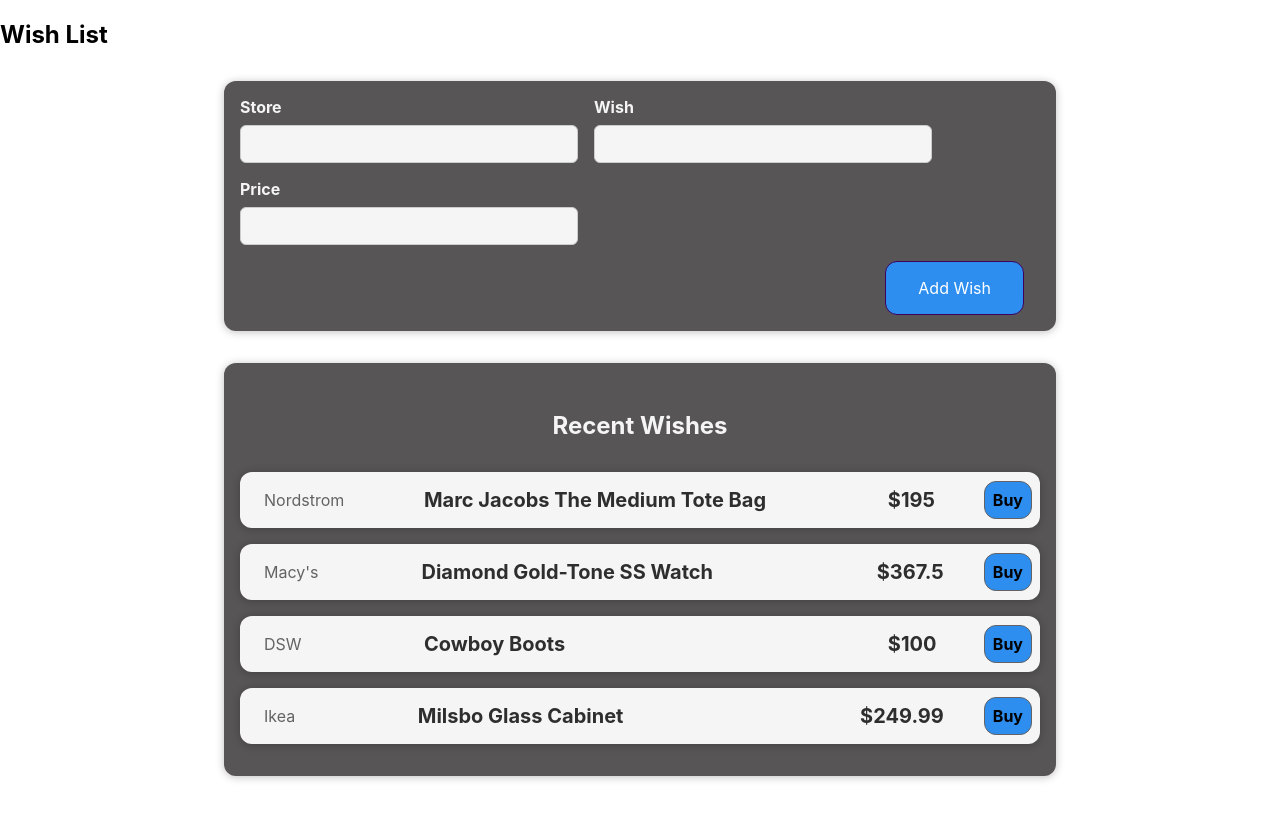
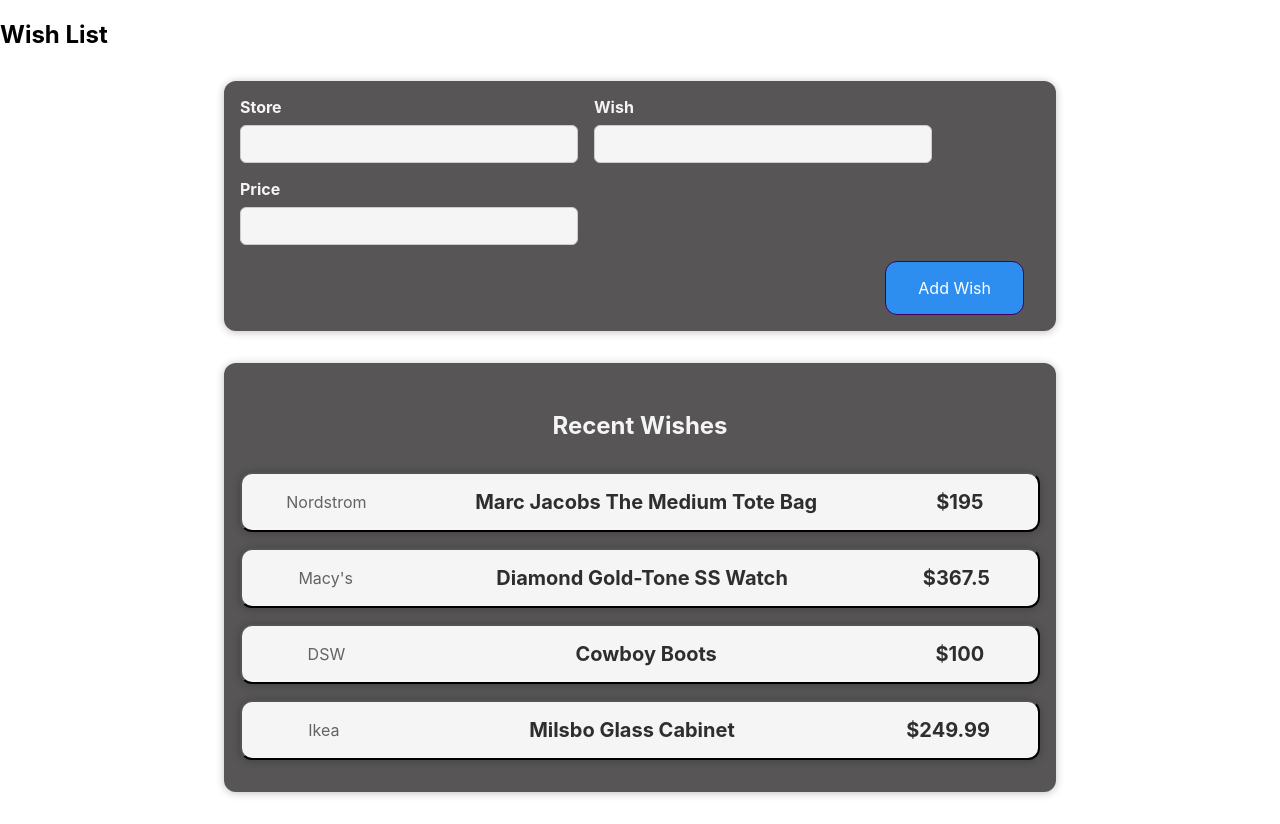
Before and after one commit to monineathsar/WishList, a React (Create React App) app: page / in a window 1280 px wide. Built offline with nearby package versions, Linux system fonts and the light colour scheme.

Commit message:
changed wish items into clickable buttons

```diff
--- a/src/components/WishList/WishItem.css
+++ b/src/components/WishList/WishItem.css
@@ -5,6 +5,9 @@
     padding: 0.5rem;
     margin: 1rem 0;
     background-color: whitesmoke;
+    border-radius: 12px;
+    box-shadow: 0 1px 8px rgba(0, 0, 0, 0.25);
+    width: 100%;
   }
 
   .wish-item__description {
@@ -41,16 +44,6 @@
     color: rgb(46, 46, 46);
   }
 
-  .wish-item__buy {
-    font-size: 1rem;
-    font-weight: bold;
-    color: black;
-    background-color:rgb(45, 142, 239);
-    border: 1px solid rgb(99, 99, 99);
-    padding: 0.5rem;
-    border-radius: 12px;
-  }
-
   @media (min-width: 580px) {
     .wish-item__description {
       flex-direction: row;
--- a/src/components/WishList/WishItem.js
+++ b/src/components/WishList/WishItem.js
@@ -1,10 +1,10 @@
 import './WishItem.css';
-import Card from '../Card'
+// import Card from '../Card'
 
 function WishItem(props) {
 
     return(
-        <Card className='wish-item'>
+        <button className='wish-item' >
             <div className='wish-item__description'>
                 <p>{props.store}</p>
                 <h2>
@@ -12,11 +12,10 @@ function WishItem(props) {
                 </h2>
                 <h3 className='wish-item__price'>${props.price}</h3>
             </div>
-            <div className='wish-item__buy'>
-                Buy
-            </div>
-        </Card>
+        </button>
+
     )
-}
+};
+
 
 export default WishItem;
--- a/src/components/WishList/Wishes.css
+++ b/src/components/WishList/Wishes.css
@@ -5,8 +5,33 @@
   width: 50rem;
   max-width: 95%;
 }
+
 .wishes h4 {
   color: whitesmoke;
   text-align: center;
   font-size: 1.5rem;
 }
+
+.wishes button {
+  font: inherit;
+  cursor: pointer;
+  border-radius: 12px;
+  margin-right: 1rem;
+}
+
+.wishes button:hover,
+.wishes button:active {
+  background-color: rgb(221, 227, 233);
+  border-color: rgba(0, 0, 0, 0.25);
+}
+
+.wishes button.alternative {
+  color: #07197f;
+  border-color: transparent;
+  background-color: transparent;
+}
+
+.wishes button.alternative:hover,
+.wishes button.alternative:active {
+  background-color: rgb(45, 142, 239);
+}
```
Lines whose indentation alone changed are shown as unchanged.
